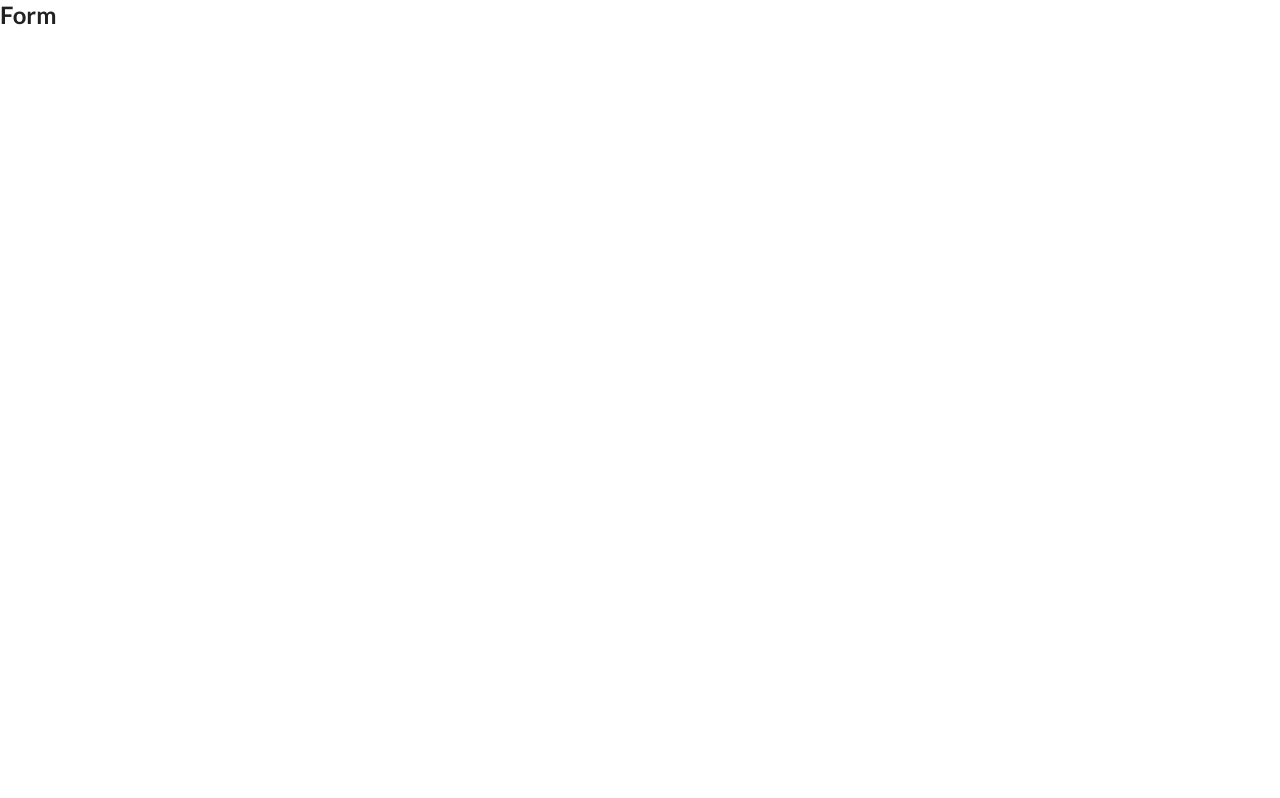
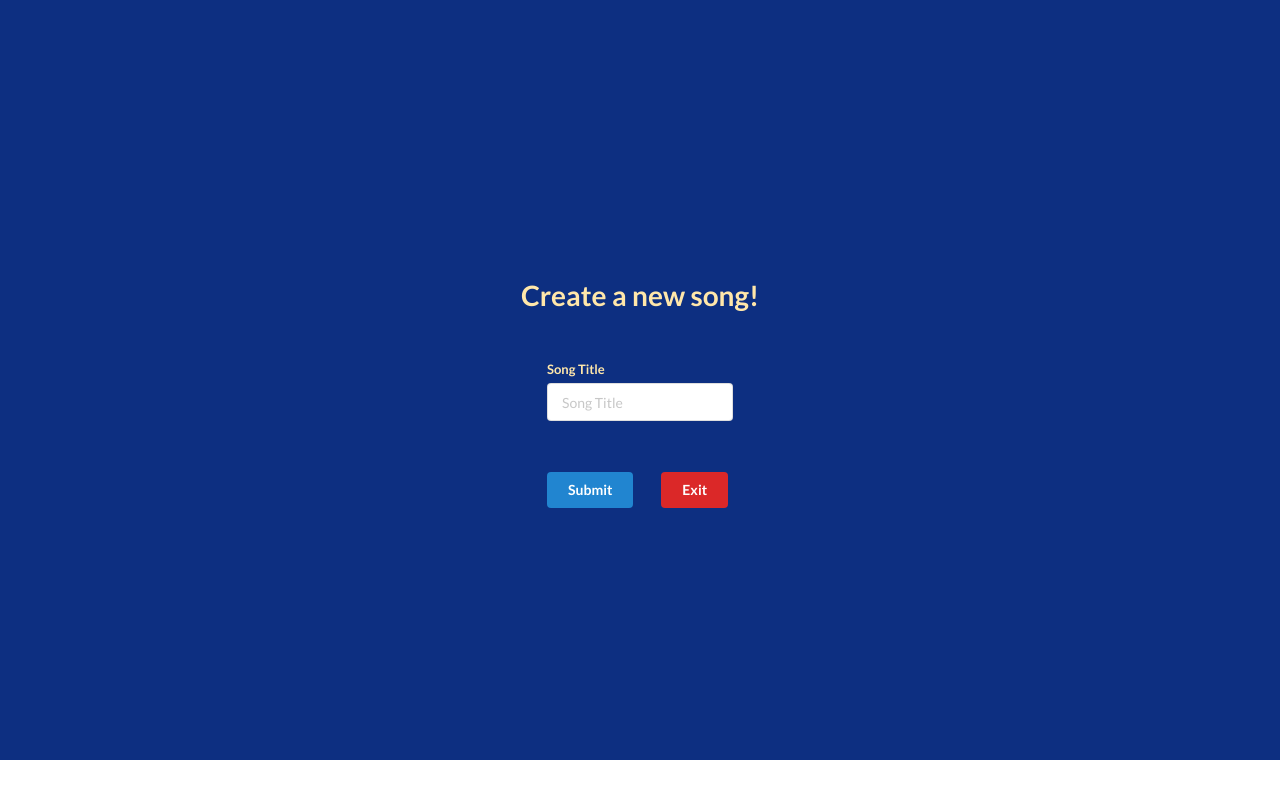
Before and after one commit to JacobPRC/lyriql-gangsta-clientside, a React (Create React App) app: page /songs/new in a window 1280 px wide. Built offline with nearby package versions, Linux system fonts and the light colour scheme.

Commit message:
added all queries and mutations needed for graphql and set up the form component for creating a new song

```diff
--- a/package.json
+++ b/package.json
@@ -8,6 +8,8 @@
     "@testing-library/react": "^9.3.2",
     "@testing-library/user-event": "^7.1.2",
     "apollo-client": "^2.6.10",
+    "apollo-link-http": "^1.5.17",
+    "cors": "^2.8.5",
     "graphql": "^15.3.0",
     "graphql-tag": "^2.11.0",
     "react": "^16.13.1",
--- a/src/App.js
+++ b/src/App.js
@@ -2,8 +2,9 @@ import React from "react";
 import { BrowserRouter, Switch, Route } from "react-router-dom";
 
 import HomePage from "./Components/HomePage";
-import List from "./Components/List";
+import SongList from "./Components/SongList";
 import Form from "./Components/Form";
+import SongDetails from "./Components/SongDetails";
 
 export default () => {
   return (
@@ -12,9 +13,13 @@ export default () => {
         <div>
           <Switch>
             <Route path="/" exact component={HomePage} />
-            <Route path="/songs" exact component={List} />
-            <Route path="/songs/new" exact component={Form} />
-            <Route path="/songs/:id/" exact component={List} />
+            <Route path="/songs" exact component={() => <SongList />} />
+            <Route
+              path="/songs/new"
+              exact
+              component={() => <Form title="Create a new song!" />}
+            />
+            <Route path="/songs/:id/" exact component={SongDetails} />
             <Route path="/songs/:id/new-lyrics" exact component={Form} />
           </Switch>
         </div>
--- a/src/Components/Form.js
+++ b/src/Components/Form.js
@@ -1,9 +1,56 @@
-import React from "react";
+import React, { useState } from "react";
+import { Link, useHistory } from "react-router-dom";
+import { useMutation } from "@apollo/client";
 
-const Form = () => {
+import { ADD_SONG } from "../queries/mutations";
+
+const Form = (props) => {
+  const [addSong, { data }] = useMutation(ADD_SONG);
+  const [input, setInput] = useState("");
+  const history = useHistory();
+
+  const addSongSubmit = (e) => {
+    e.preventDefault();
+    addSong({ variables: { title: input } });
+    history.push("/songs");
+  };
+
   return (
-    <div>
-      <h2>Form</h2>
+    <div
+      style={{
+        backgroundColor: "#0d2f81",
+        height: "95vh",
+        width: "100%",
+        display: "gird",
+        color: "#ffe7aa",
+        fontFamily: "'Atlas Grotesk Web', 'Open Sans', sans-serif;",
+        display: "flex",
+        flexDirection: "column",
+        alignItems: "center",
+        justifyContent: "center",
+      }}
+    >
+      <h1 style={{ margin: "2%" }}>{props.title}</h1>
+      <br />
+      <form class="ui form" onSubmit={(e) => addSongSubmit(e)}>
+        <div class="field">
+          <label style={{ color: "#ffe7aa" }}>Song Title</label>
+          <input
+            input={input}
+            type="text"
+            name="first-name"
+            placeholder="Song Title"
+            style={{ marginBottom: "20%" }}
+            onChange={(e) => setInput(e.target.value)}
+          />
+        </div>
+        <button className="ui button primary" style={{ marginRight: "15%" }}>
+          Submit
+        </button>
+        <Link to="/songs">
+          <button className="ui button negative">Exit</button>
+        </Link>
+      </form>
     </div>
   );
 };
--- a/src/Components/List.js
+++ /dev/null
@@ -1,11 +0,0 @@
-import React from "react";
-
-const List = () => {
-  return (
-    <div>
-      <h2>List</h2>
-    </div>
-  );
-};
-
-export default List;
--- /dev/null
+++ b/src/Components/SongDetails.js
@@ -0,0 +1,11 @@
+import React from "react";
+
+const SongDetails = () => {
+  return (
+    <div>
+      <h1>SongDetails</h1>
+    </div>
+  );
+};
+
+export default SongDetails;
--- /dev/null
+++ b/src/Components/SongList.js
@@ -0,0 +1,92 @@
+import React from "react";
+import { Link } from "react-router-dom";
+import { useQuery } from "@apollo/client";
+
+import { FETCH_SONGS } from "../queries/queries";
+
+// yo eventually u need 2 fix the list. It is not responsive while errything else is
+
+const List = () => {
+  const { loading, error, data } = useQuery(FETCH_SONGS);
+
+  const renderSongs = () =>
+    data.songs.map((song) => {
+      return (
+        <div
+          className="item"
+          key={song.id}
+          style={{
+            cursor: "pointer",
+            display: "flex",
+            justifyContent: "center",
+            alignItems: "center",
+            fontSize: "2rem",
+          }}
+        >
+          <i className="music icon" />
+          <div className="content">
+            <Link to={`/songs/${song.id}`}>
+              <div className="header">{song.title}</div>
+            </Link>
+          </div>
+        </div>
+      );
+    });
+
+  if (loading) return <h1>Loading...</h1>;
+  if (error) return <h1>Error! {error.message}</h1>;
+
+  return (
+    <div
+      style={{
+        width: "100%",
+        height: "100vh",
+        backgroundColor: "#ffe7aa",
+        color: "#000",
+        fontFamily: "'Atlas Grotesk Web', 'Open Sans', sans-serif",
+      }}
+    >
+      <h1
+        style={{
+          textAlign: "center",
+          paddingTop: "2rem",
+          color: "#0d2f81",
+          fontSize: "2.5rem",
+        }}
+      >
+        Song List
+      </h1>
+      <div
+        className="ui middle aligned animated list"
+        style={{ marginLeft: "40em", paddingTop: "3rem" }}
+      >
+        {renderSongs()}
+      </div>
+      <div
+        style={{
+          position: "absolute",
+          bottom: "8rem",
+          right: "8rem",
+          display: "flex",
+          flexDirection: "column",
+        }}
+      >
+        <Link to="/songs/new">
+          <i
+            className="plus icon"
+            style={{
+              fontSize: "3rem",
+              color: "#0d2f81",
+              alignItems: "center",
+              justifyContent: "center",
+              marginLeft: "25%",
+            }}
+          ></i>
+        </Link>
+        <h4 style={{ color: "#0d2f81", fontSize: "1.5rem" }}>Add New Song</h4>
+      </div>
+    </div>
+  );
+};
+
+export default List;
--- a/src/index.js
+++ b/src/index.js
@@ -1,12 +1,11 @@
 import React from "react";
 import ReactDOM from "react-dom";
-import { ApolloClient, InMemoryCache } from "@apollo/client";
-import { ApolloProvider } from "react-apollo";
+import { ApolloClient, InMemoryCache, ApolloProvider } from "@apollo/client";
 
 import App from "./App";
 
 const client = new ApolloClient({
-  uri: "https://localhost:4000/graphql",
+  uri: "http://localhost:4000/graphql",
   cache: new InMemoryCache(),
 });
 
--- /dev/null
+++ b/src/queries/mutations.js
@@ -0,0 +1,49 @@
+import { gql } from "@apollo/client";
+
+export const ADD_SONG = gql`
+  mutation AddSong($title: String!) {
+    addSong(title: $title) {
+      title
+    }
+  }
+`;
+
+export const ADD_LYRIC_TO_SONG = gql`
+  mutation AddLyricToSong($songId: ID!, $content: String!) {
+    addLyricToSong(songId: $songID, content: $content) {
+      id
+    }
+  }
+`;
+
+export const DELETE_SONG = gql`
+  mutation DeleteSong($id: ID!) {
+    deleteSong(id: $id) {
+      id
+    }
+  }
+`;
+
+export const DELETE_LYRIC = gql`
+  mutation DeleteLyric($id: ID!) {
+    deleteLyric(id: $id) {
+      id
+    }
+  }
+`;
+
+export const EDIT_SONG = gql`
+  mutation EditSong($id: ID!, $title: String!) {
+    editSong(id: $id, title: $title) {
+      id
+    }
+  }
+`;
+
+export const EDIT_LYRIC = gql`
+  mutation EditLyric($id: ID!, $content: String!) {
+    editSong(id: $id, content: $content) {
+      id
+    }
+  }
+`;
--- /dev/null
+++ b/src/queries/queries.js
@@ -0,0 +1,22 @@
+import { gql } from "@apollo/client";
+
+export const FETCH_SONGS = gql`
+  {
+    songs {
+      title
+      id
+    }
+  }
+`;
+
+export const FETCH_SONG = gql`
+  query FetchSong($ID: ID!) {
+    song {
+      title
+      lyrics {
+        content
+        id
+      }
+    }
+  }
+`;
```
Also changed, not shown: 1 other file (tests, documents, lock files or other folders).
